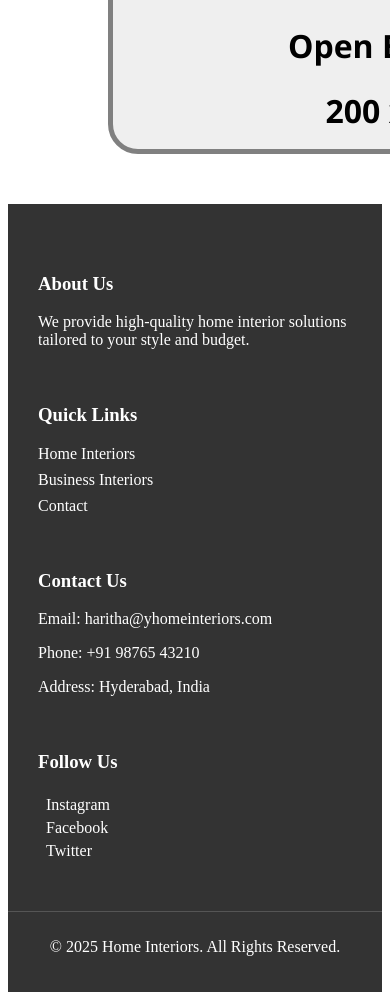
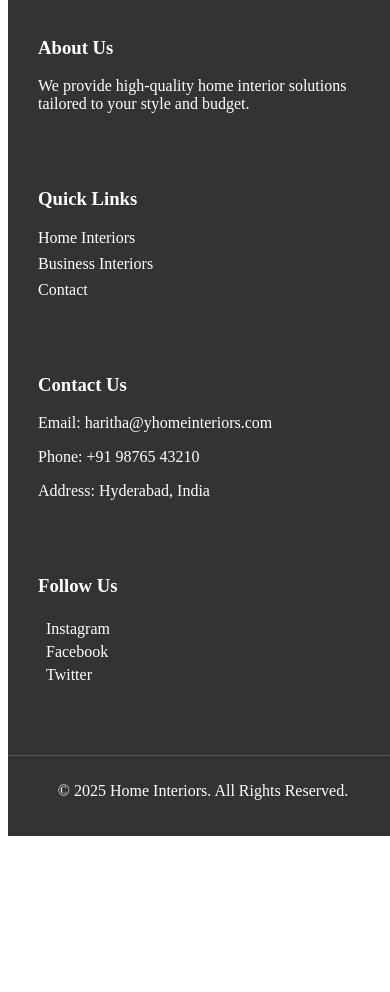
Before and after one commit to Harith252002/home-interiors-django, a Django app: page /category/cateogries/3/ in a window 390 px wide; the page is wider, and only the part inside the window is pictured. Shown: the part 2432-3424 px from the top of that part. After the commit the page ends 3268 px from the top of that part, so only its background shows below. Run offline with Django 5.2, Linux system fonts and the light colour scheme; data comes from the database, SQL or seed files in the repository.

Commit message:
Update cat.css

```diff
--- a/static/cat.css
+++ b/static/cat.css
@@ -126,20 +126,19 @@ footer {
     padding-top: 10px;
 }
 
- html, body {
-    height: 100%;
-    display: flex;
-    flex-direction: column;
+/* Responsive Design */
+@media (max-width: 768px) {
+    .footer-container {
+        flex-direction: column;
+        text-align: center;
+    }
+
+    .footer-section {
+        margin-bottom: 20px;
+    }
 }
-
-#content {
-    flex: 1; /* Pushes the footer down dynamically */
+footer{
+    position:absolute;
+    top: 2350px;
+    width: 100%;
 }
-
-footer {
-    width: 100%;
-    background-color: #333;
-    color: white;
-    padding: 20px 0;
-    position: relative;
-}
```
